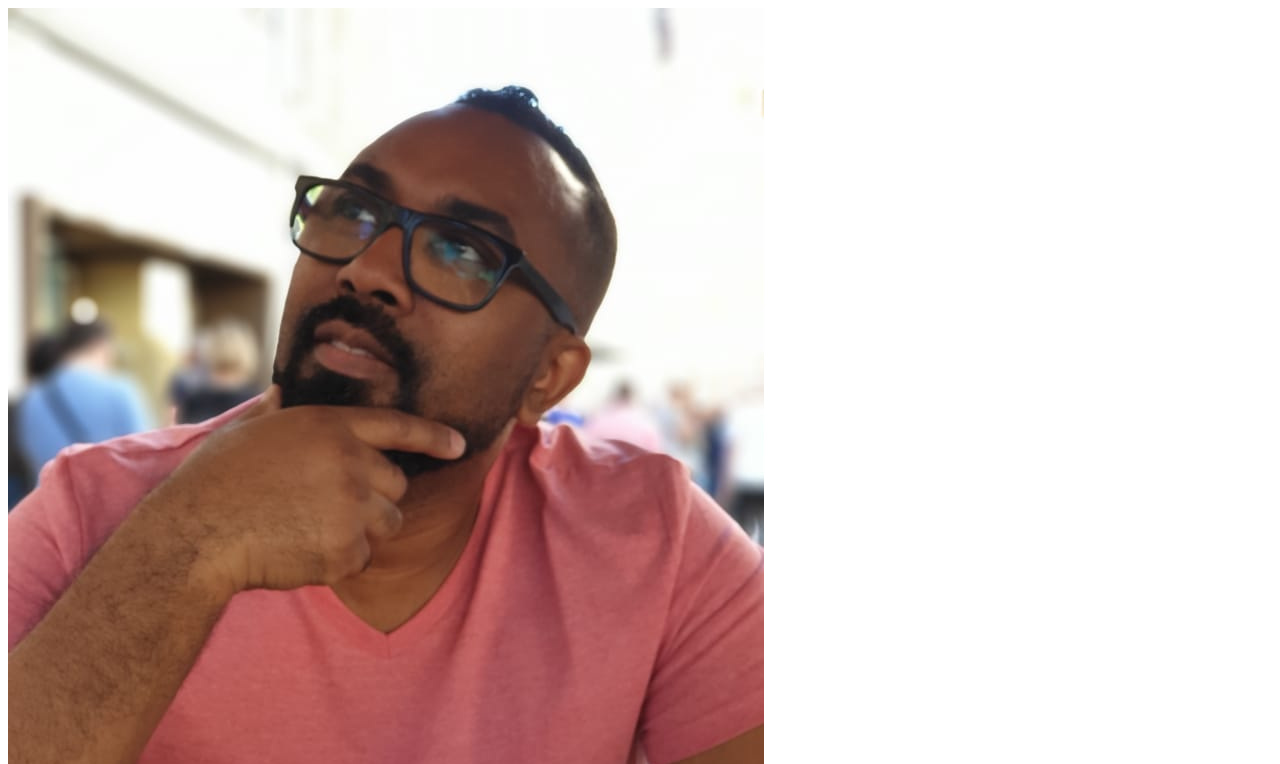
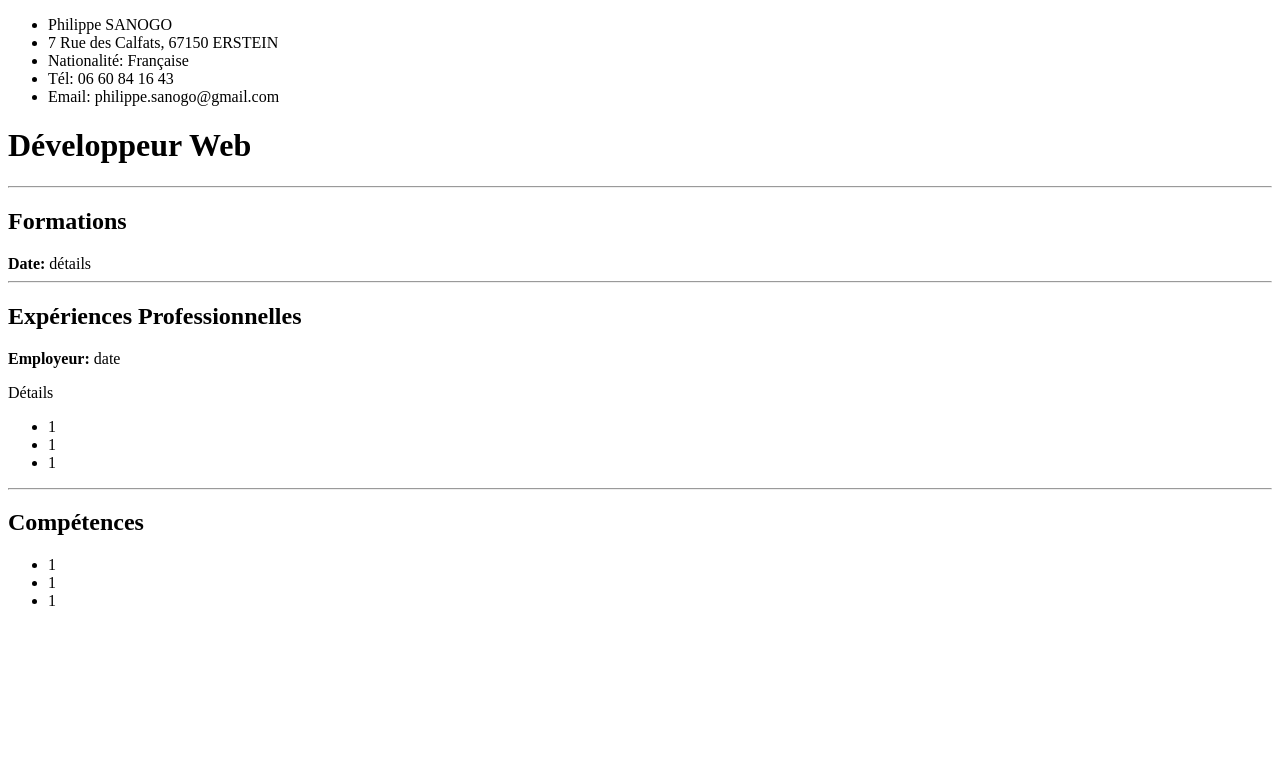
Before and after one commit to philippesanogo/projet_cv_professionel, a plain HTML site: page index.html in a window 1280 px wide. Shown: the top 764 px of the page. Drawn offline with Linux system fonts and the light colour scheme.

Commit message:
add first part of information in index file

```diff
--- a/index.html
+++ b/index.html
@@ -7,11 +7,54 @@
     <title>CV | Philippe SANOGO</title>
   </head>
   <body>
-    <div class="portrait">
+    <!-- <div class="portrait">
       <img
         src="assets/images/philippe.jpg"
         alt="portrait du développeur philippe"
       />
+    </div> -->
+
+    <div>
+      <ul>
+        <li>Philippe SANOGO</li>
+        <li>7 Rue des Calfats, 67150 ERSTEIN</li>
+        <li>Nationalité: Française</li>
+        <li>Tél: 06 60 84 16 43</li>
+        <li>Email: philippe.sanogo@gmail.com</li>
+      </ul>
     </div>
+
+    <h1>Développeur Web</h1>
+
+    <div>
+      <hr />
+      <h2>Formations</h2>
+      <strong>Date:</strong>
+      <span>détails</span>
+    </div>
+
+    <div>
+      <hr />
+      <h2>Expériences Professionnelles</h2>
+      <strong>Employeur:</strong>
+      <span>date</span>
+      <p>Détails</p>
+      <ul>
+        <li>1</li>
+        <li>1</li>
+        <li>1</li>
+      </ul>
+    </div>
+
+    <div>
+      <hr />
+      <h2>Compétences</h2>
+      <ul>
+        <li>1</li>
+        <li>1</li>
+        <li>1</li>
+      </ul>
+    </div>
+
   </body>
 </html>
```
